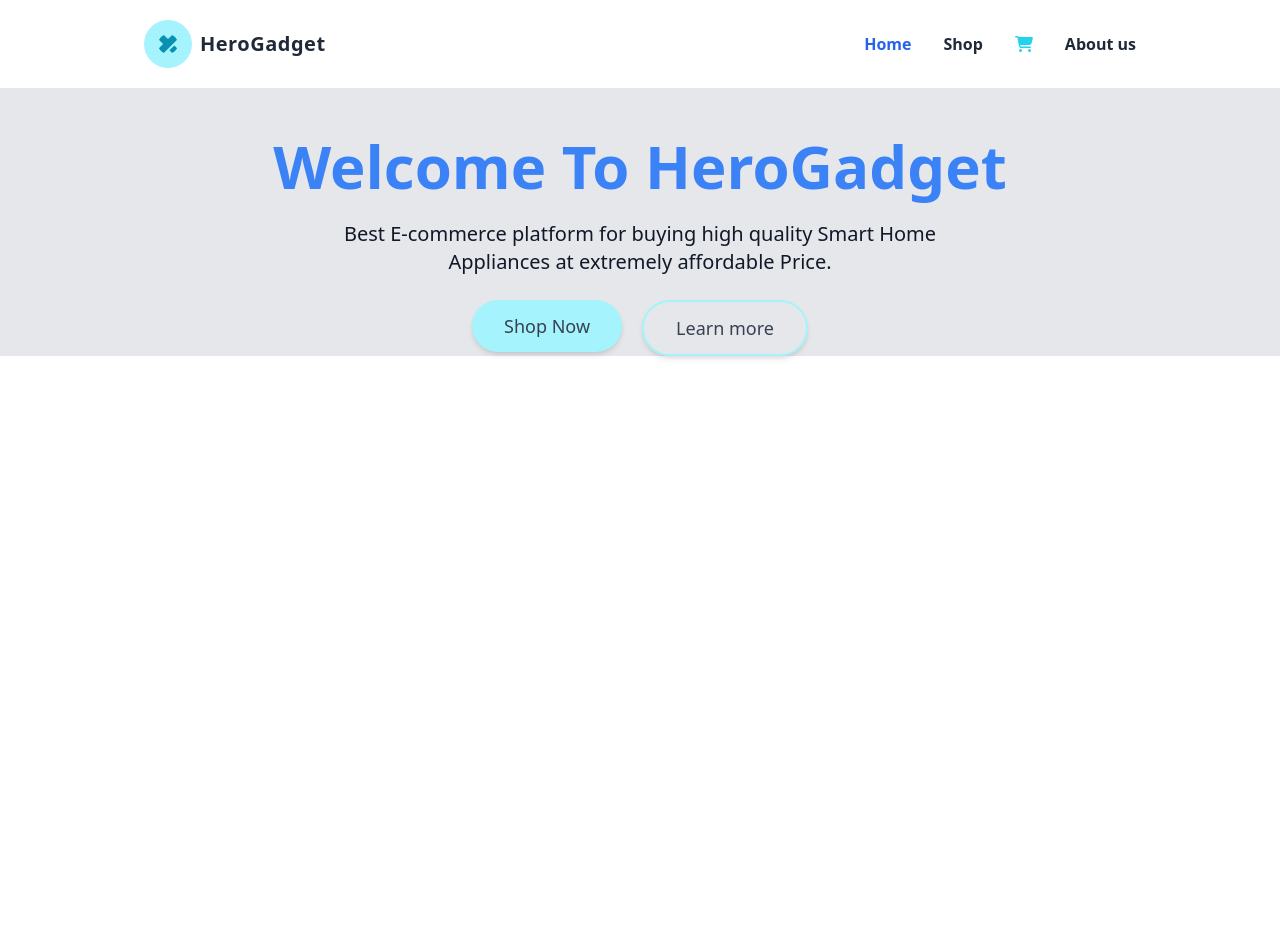
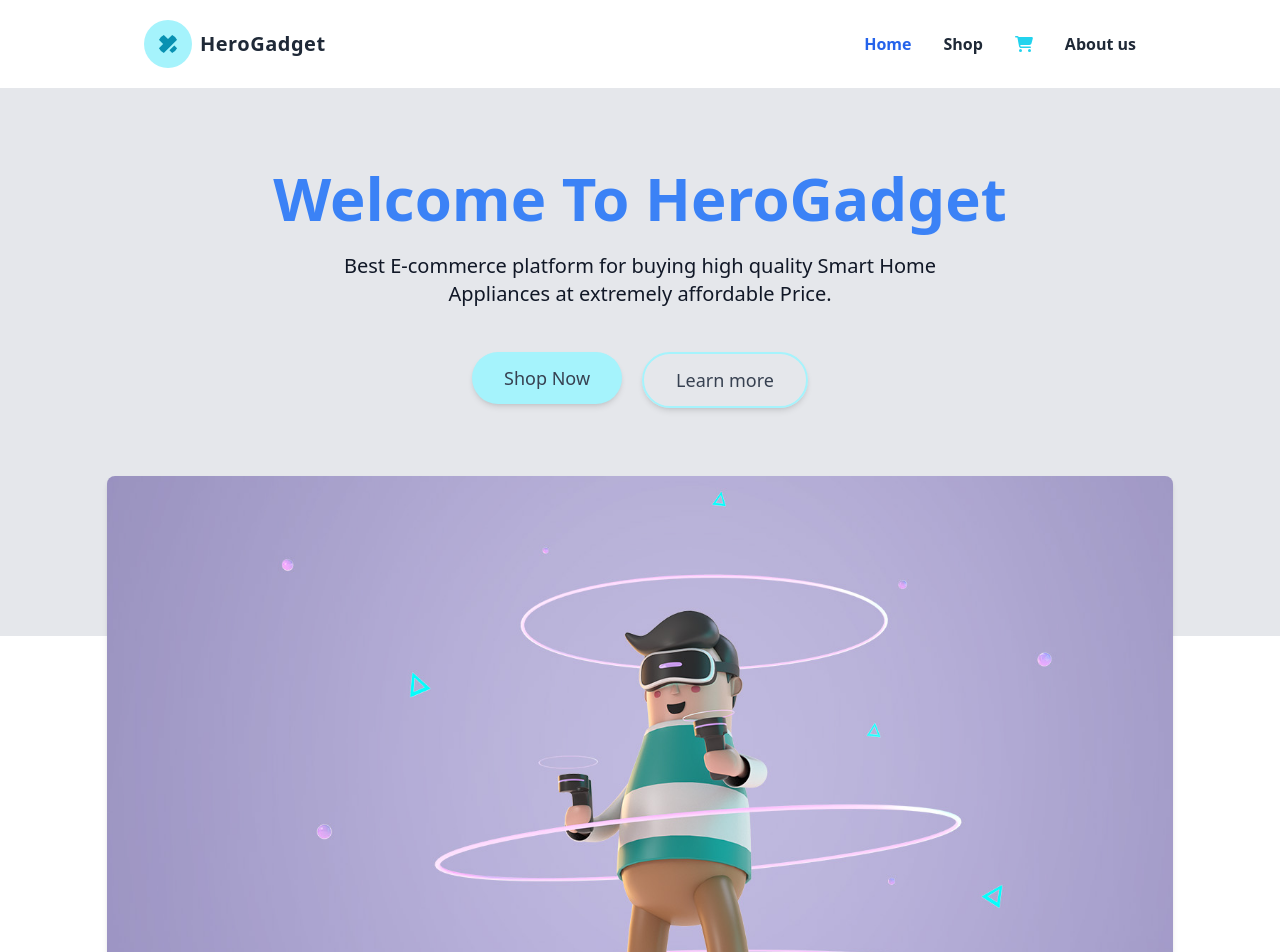
Before and after one commit to shahin5-Tec/Hero-gadget, a React (Vite) app: page / in a window 1280 px wide. Shown: the top 952 px of the page. Before the commit the page ends 800 px from the top, so only its background shows below. Built offline with nearby package versions, Linux system fonts and the light colour scheme.

Commit message:
added the heroImg

```diff
--- a/src/components/Home/Home.jsx
+++ b/src/components/Home/Home.jsx
@@ -1,10 +1,12 @@
 import React from "react";
 import { Link } from "react-router-dom";
+import heroImg from '../../assets/hero.jpg'
 
 const Home = () => {
   return (
-    <div className="bg-gray-200 ">
-      <div className="sm:max-w-xl md:max-w-full lg:max-w-full items-center   pt-12">
+   <section>
+     <div className="bg-gray-200 ">
+      <div className="sm:max-w-xl md:max-w-full pb-24 lg:pb-52  lg:max-w-full items-center   pt-20">
       <h2 className=" text-center text-2xl leading-tight lg:text-6xl  font-bold text-blue-500">
         Welcome To HeroGadget
       </h2>
@@ -12,7 +14,7 @@ const Home = () => {
         Best E-commerce platform for buying high quality Smart Home <br />{" "}
         Appliances at extremely affordable Price.
       </p>
-      <div className=" text-center flex flex-wrap justify-center gap-5">
+      <div className=" text-center py-5 flex flex-wrap justify-center gap-5">
         <Link to="/shop">
           <button className="shop-btn">Shop Now</button>
         </Link>
@@ -21,7 +23,10 @@ const Home = () => {
         </Link>
       </div>
       </div>
+
     </div>
+    <img className="w-5/6 mx-auto mb-12 -mt-12 lg:-mt-40 rounded-lg shadow-md bg-gray-500" src={heroImg} alt="" />
+   </section>
   );
 };
 
```
Also changed, not shown: src/assets/hero.jpg (added).
